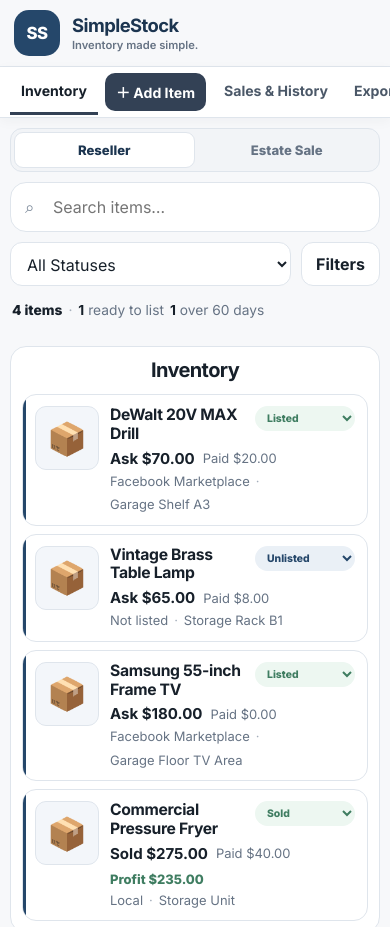
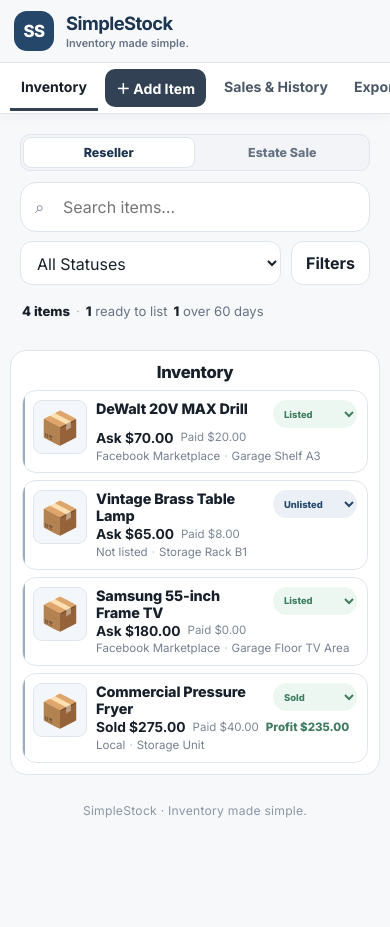
Before and after one commit to BigO2183/Asset-Tracker, a website: page index.html in a window 390 px wide. Shown: the top 927 px of the page. After the commit the page ends 848 px from the top, so only its background shows below. Drawn offline with Linux system fonts and the light colour scheme; no server answers.

Commit message:
Add files via upload
new

```diff
--- a/styles.css
+++ b/styles.css
@@ -1273,3 +1273,246 @@
     background:rgba(247,248,250,.98);
   }
 }
+
+
+/* v14 — polish pass: tighter, calmer, more refined */
+
+/* compact mode switch */
+.mode-switch{
+  padding:2px;
+  border-radius:10px;
+}
+.mode-btn{
+  padding:7px 10px;
+  font-size:.78rem;
+  border-radius:8px;
+}
+
+/* reduce vertical bulk in control zone */
+.workspace-toolbar{
+  gap:9px;
+}
+.compact-search{
+  margin-bottom:7px;
+}
+.filter-row.compact-filters{
+  gap:8px;
+  margin-bottom:5px;
+}
+.simple-summary{
+  margin-top:4px;
+  margin-bottom:4px;
+  font-size:.82rem;
+  color:var(--muted);
+}
+.simple-summary strong{
+  color:var(--text);
+  font-weight:800;
+}
+
+/* inventory heading becomes quieter */
+.workspace-head{
+  margin-bottom:10px;
+}
+.workspace-head h2{
+  font-size:1.12rem;
+  font-weight:800;
+  letter-spacing:-.02em;
+}
+.panel-subcopy{
+  font-size:.82rem;
+}
+
+/* cards more compact */
+.inventory-list{
+  gap:8px;
+}
+.item-card{
+  grid-template-columns:58px minmax(0,1fr);
+  gap:10px;
+  padding:10px 11px;
+  border-radius:15px;
+}
+.thumb-wrap{
+  width:58px;
+  height:58px;
+  border-radius:10px;
+}
+.item-main{
+  min-width:0;
+}
+.item-title-row{
+  gap:8px;
+  margin-bottom:2px;
+}
+.item-name{
+  font-size:.94rem;
+  line-height:1.18;
+  font-weight:800;
+  letter-spacing:-.01em;
+}
+.quick-status{
+  max-width:92px;
+  min-height:28px;
+  padding:4px 19px 4px 8px;
+  font-size:.62rem;
+  border-radius:999px;
+}
+.price-row{
+  gap:7px;
+  margin:1px 0 2px;
+  line-height:1.2;
+}
+.price-row .asking{
+  font-size:.89rem;
+}
+.price-row span{
+  font-size:.76rem;
+  color:#7b8795;
+}
+.core-info-row{
+  gap:4px;
+  font-size:.75rem;
+  line-height:1.3;
+  color:#748091;
+}
+.core-dot{
+  color:#b0bac5;
+}
+
+/* softer accent */
+.item-card-accent{
+  width:2px;
+  background:#6f8aa5;
+  opacity:.7;
+}
+
+/* less visual weight on secondary controls */
+#statusFilter,
+#filtersToggle{
+  min-height:40px;
+}
+#filtersToggle{
+  padding-left:13px;
+  padding-right:13px;
+}
+.search-wrap input{
+  min-height:43px;
+  padding-top:11px;
+  padding-bottom:11px;
+}
+
+/* quieter panel */
+.panel{
+  padding:14px;
+}
+.workspace-panel{
+  margin-top:10px;
+}
+
+/* reduce unneeded emphasis */
+.status-pill,
+.age-chip,
+.platform-chip,
+.location-chip{
+  font-size:.7rem;
+  padding:5px 8px;
+}
+
+/* tighter brand/header */
+.topbar{
+  padding-top:11px;
+  padding-bottom:11px;
+}
+.brand-mark{
+  width:40px;
+  height:40px;
+  border-radius:13px;
+}
+.topbar h1{
+  font-size:1.15rem;
+}
+.brand-tagline{
+  font-size:.68rem;
+}
+
+/* refined mobile */
+@media(max-width:760px){
+  .shell{
+    padding:10px;
+  }
+
+  .workspace-toolbar{
+    padding:10px;
+  }
+
+  .mode-switch{
+    margin-bottom:2px;
+  }
+
+  .mode-btn{
+    padding:7px 8px;
+  }
+
+  .search-wrap{
+    margin-top:5px;
+    margin-bottom:6px;
+  }
+
+  .filter-row.compact-filters{
+    grid-template-columns:minmax(0,1fr) auto;
+  }
+
+  .simple-summary{
+    padding:2px 2px 3px;
+    line-height:1.3;
+  }
+
+  .panel{
+    padding:11px;
+  }
+
+  .workspace-head{
+    margin-bottom:8px;
+  }
+
+  .workspace-head h2{
+    font-size:1.04rem;
+  }
+
+  .inventory-list{
+    gap:7px;
+  }
+
+  .item-card{
+    grid-template-columns:54px minmax(0,1fr);
+    gap:9px;
+    padding:9px 10px;
+    border-radius:14px;
+  }
+
+  .thumb-wrap{
+    width:54px;
+    height:54px;
+    border-radius:9px;
+  }
+
+  .item-name{
+    font-size:.9rem;
+  }
+
+  .quick-status{
+    max-width:84px;
+    font-size:.59rem;
+    padding:4px 17px 4px 7px;
+  }
+
+  .price-row .asking{
+    font-size:.86rem;
+  }
+
+  .price-row span,
+  .core-info-row{
+    font-size:.72rem;
+  }
+}
```
Also changed, not shown: README.md.
